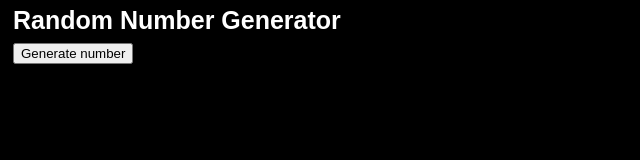
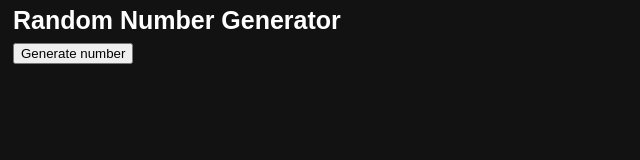
Before and after one commit to infinitepower18/randomnumber-tauri, a website: page ui/index.html in a window 1280 px wide. Shown: the whole page, without its empty margins (0-640 px from the left). Drawn offline with Linux system fonts and the dark colour scheme.

Commit message:
Update index.html

```diff
--- a/ui/index.html
+++ b/ui/index.html
@@ -19,7 +19,7 @@
     }
     @media (prefers-color-scheme: dark) {
       body {
-        background-color: black;
+        background-color: #121212;
         color: white;
       }
     }
```
